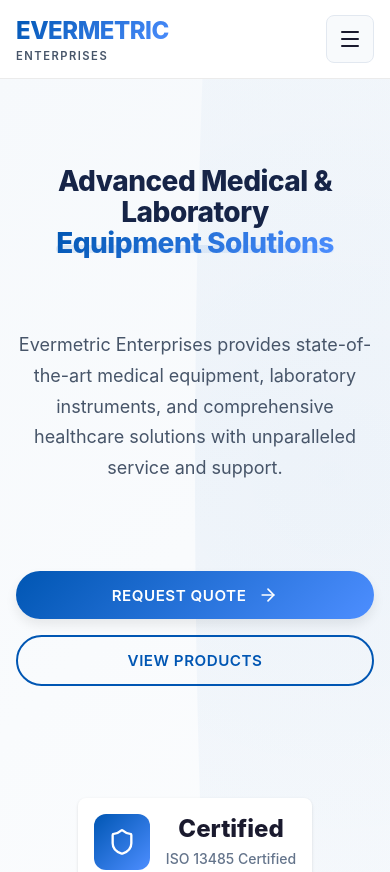
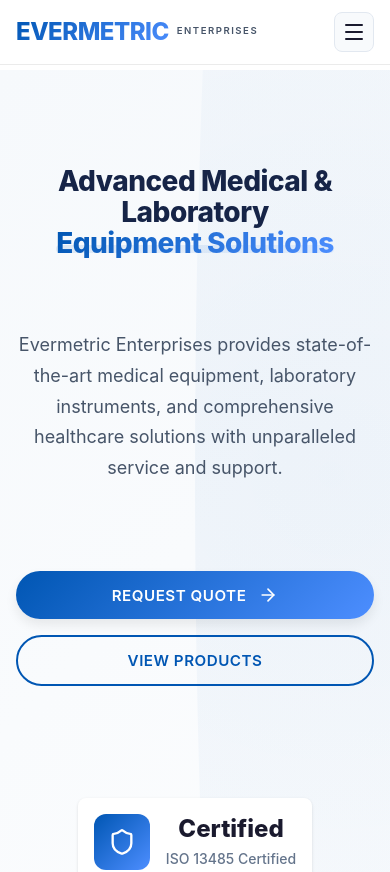
Before and after one commit to Cajuki/evermetric-enterprise, a React (Vite) app: page / in a window 390 px wide. Shown: the top 872 px of the page. Built offline with nearby package versions, Linux system fonts and the light colour scheme.

Commit message:
Add mobile menu and responsive styles

```diff
--- a/src/index.css
+++ b/src/index.css
@@ -273,6 +273,128 @@
   padding-left: 0.5rem;
 }
 
+/* Mobile Contact Info */
+.mobile-contact {
+  display: none;
+  margin-top: 1rem;
+  padding: 1rem;
+  background: linear-gradient(135deg, var(--primary), var(--primary-light));
+  border-radius: var(--radius);
+  color: white;
+  font-weight: 600;
+  align-items: center;
+  justify-content: center;
+  gap: 0.75rem;
+}
+
+/* Show mobile contact only when menu is active */
+.mobile-menu.active .mobile-contact {
+  display: flex;
+}
+
+/* Close button animation */
+.menu-toggle {
+  display: none;
+  width: 48px;
+  height: 48px;
+  align-items: center;
+  justify-content: center;
+  border-radius: var(--radius);
+  background: var(--light);
+  color: var(--dark);
+  transition: var(--transition);
+  border: 1px solid var(--gray-light);
+  z-index: 1001;
+}
+
+.menu-toggle:hover {
+  background: var(--gray-light);
+  transform: rotate(90deg);
+}
+
+/* Mobile menu animation */
+.mobile-menu {
+  display: none;
+  position: fixed;
+  top: 70px;
+  left: 0;
+  right: 0;
+  background: var(--white);
+  box-shadow: var(--shadow-lg);
+  padding: 1.5rem;
+  border-top: 1px solid var(--gray-light);
+  animation: slideDown 0.3s ease forwards;
+  z-index: 999;
+}
+
+.mobile-menu.active {
+  display: block;
+}
+
+@keyframes slideDown {
+  from {
+    opacity: 0;
+    transform: translateY(-20px);
+  }
+  to {
+    opacity: 1;
+    transform: translateY(0);
+  }
+}
+
+/* Responsive styles for mobile */
+@media (max-width: 768px) {
+  .navbar {
+    padding: 0.75rem 0;
+  }
+
+  .nav-container {
+    padding: 0 1rem;
+  }
+
+  .nav-menu,
+  .nav-contact {
+    display: none;
+  }
+
+  .menu-toggle {
+    display: flex;
+  }
+
+  .mobile-menu.active {
+    display: block;
+  }
+
+  .hero {
+    margin-top: 70px;
+  }
+}
+
+@media (max-width: 480px) {
+  .nav-logo {
+    flex-direction: row;
+    align-items: center;
+    gap: 0.5rem;
+  }
+
+  .logo-text {
+    font-size: 1.25rem;
+  }
+
+  .logo-subtext {
+    font-size: 0.6rem;
+  }
+
+  .menu-toggle {
+    width: 40px;
+    height: 40px;
+  }
+
+  .mobile-menu {
+    top: 60px;
+  }
+}
+
 /* Hero Section */
 .hero {
   padding: 8rem 0 5rem;
```
